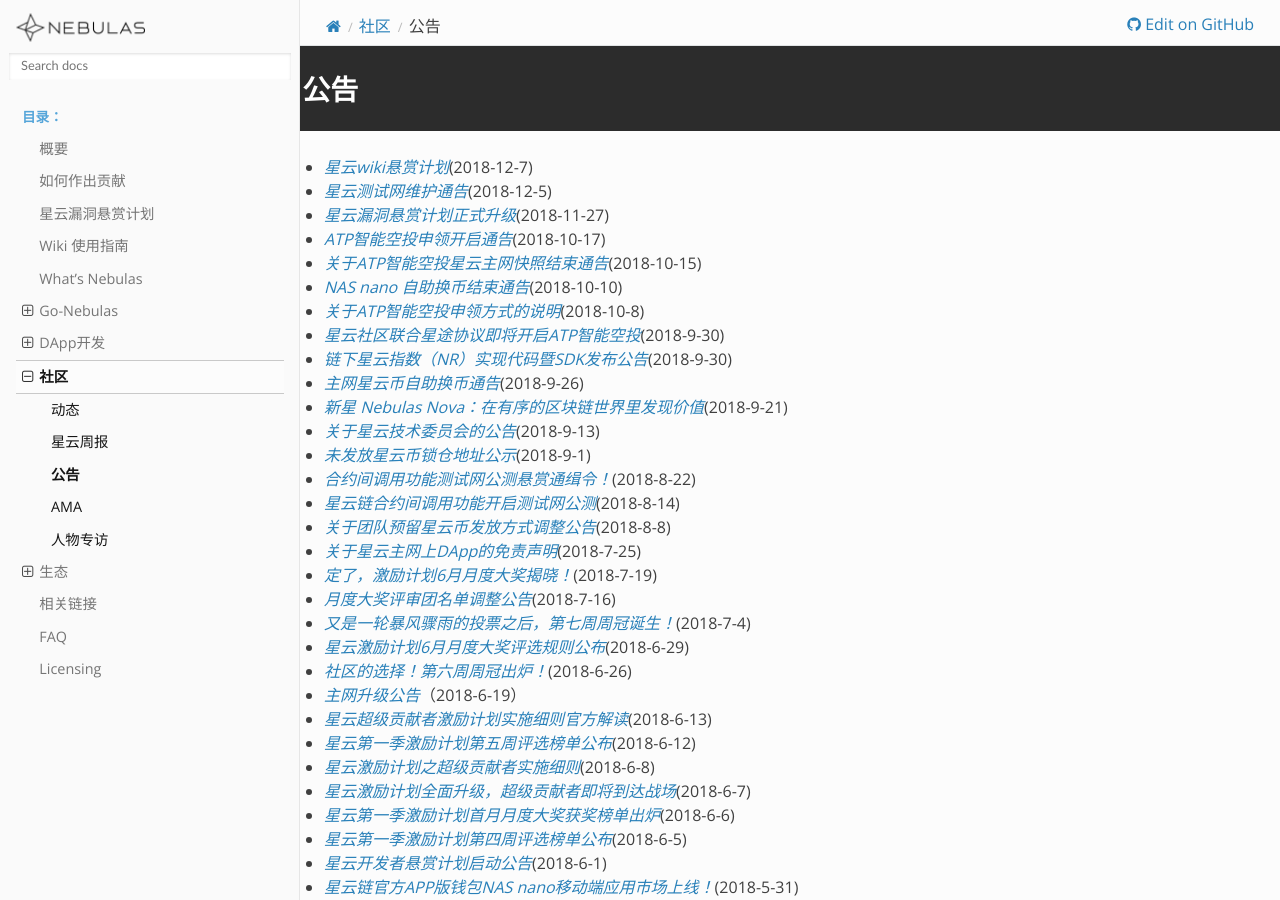
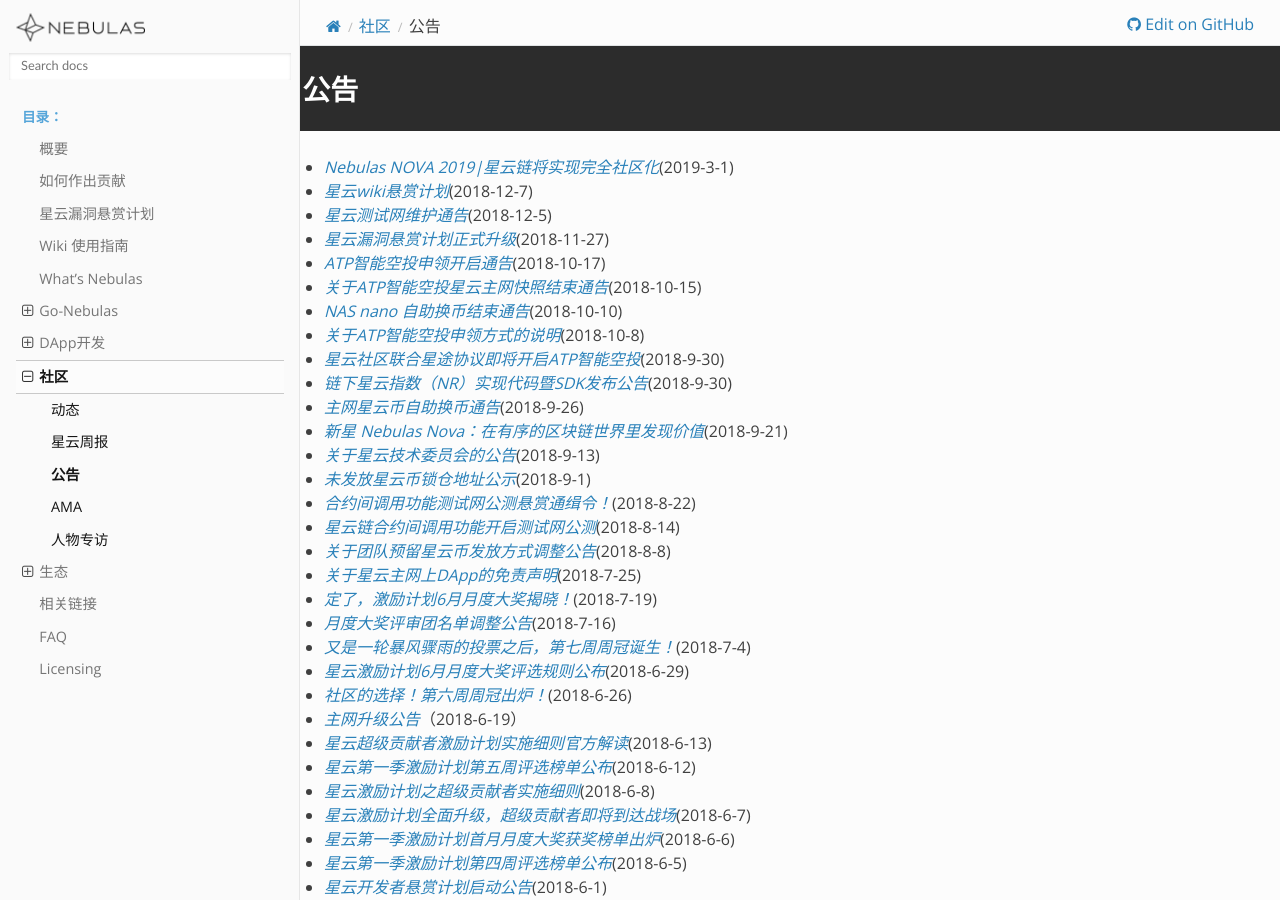
Before and after one commit to nebulasio/nebdocs, a Sphinx documentation site: the page built from docs/community/announcement.md, in a window 1280 px wide and 900 px high. Built offline with Sphinx 7.4.7 and the Read the Docs theme 2.0.0, drawn with Linux system fonts in a browser that asks for light colours; pages that are not in the unit, such as notebooks, are missing from menus.

Commit message:
Update announcement.md

```diff
--- a/docs/community/announcement.md
+++ b/docs/community/announcement.md
@@ -1,5 +1,6 @@
 # 公告
 
+- *[Nebulas NOVA 2019|星云链将实现完全社区化](https://mp.weixin.qq.com/s/rDmPCHmbPpkk6f8znZCUnA)*(2019-3-1)
 - *[星云wiki悬赏计划](https://mp.weixin.qq.com/s/w5D5JOTy3YlTIeCFajXqTg)*(2018-12-7)
 - *[星云测试网维护通告](https://mp.weixin.qq.com/s/XK0WyZFYHvtoqttDWgaqQg)*(2018-12-5)
 - *[星云漏洞悬赏计划正式升级](https://mp.weixin.qq.com/s/MqrhfTiggklBx83KwzuXhg)*(2018-11-27)
```
